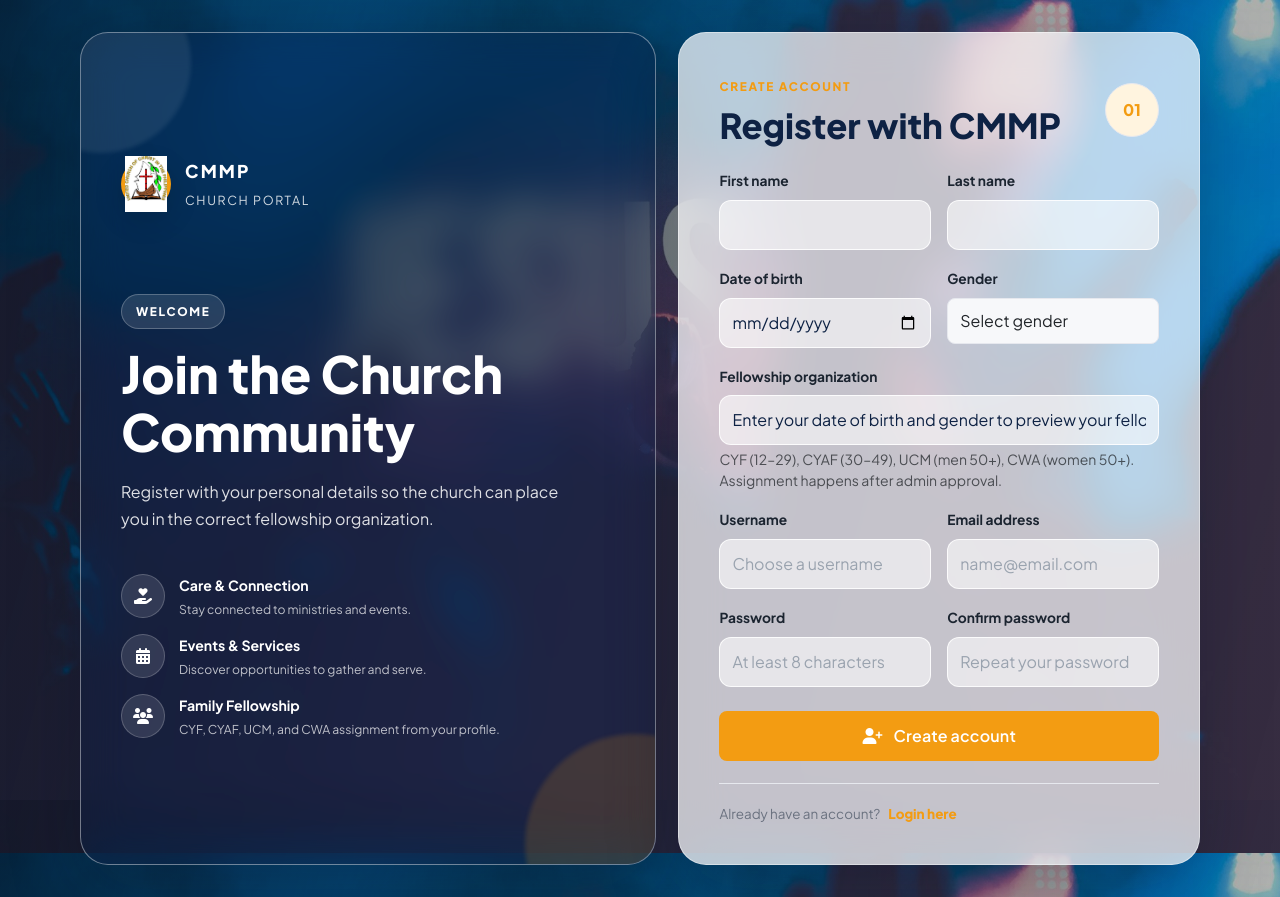
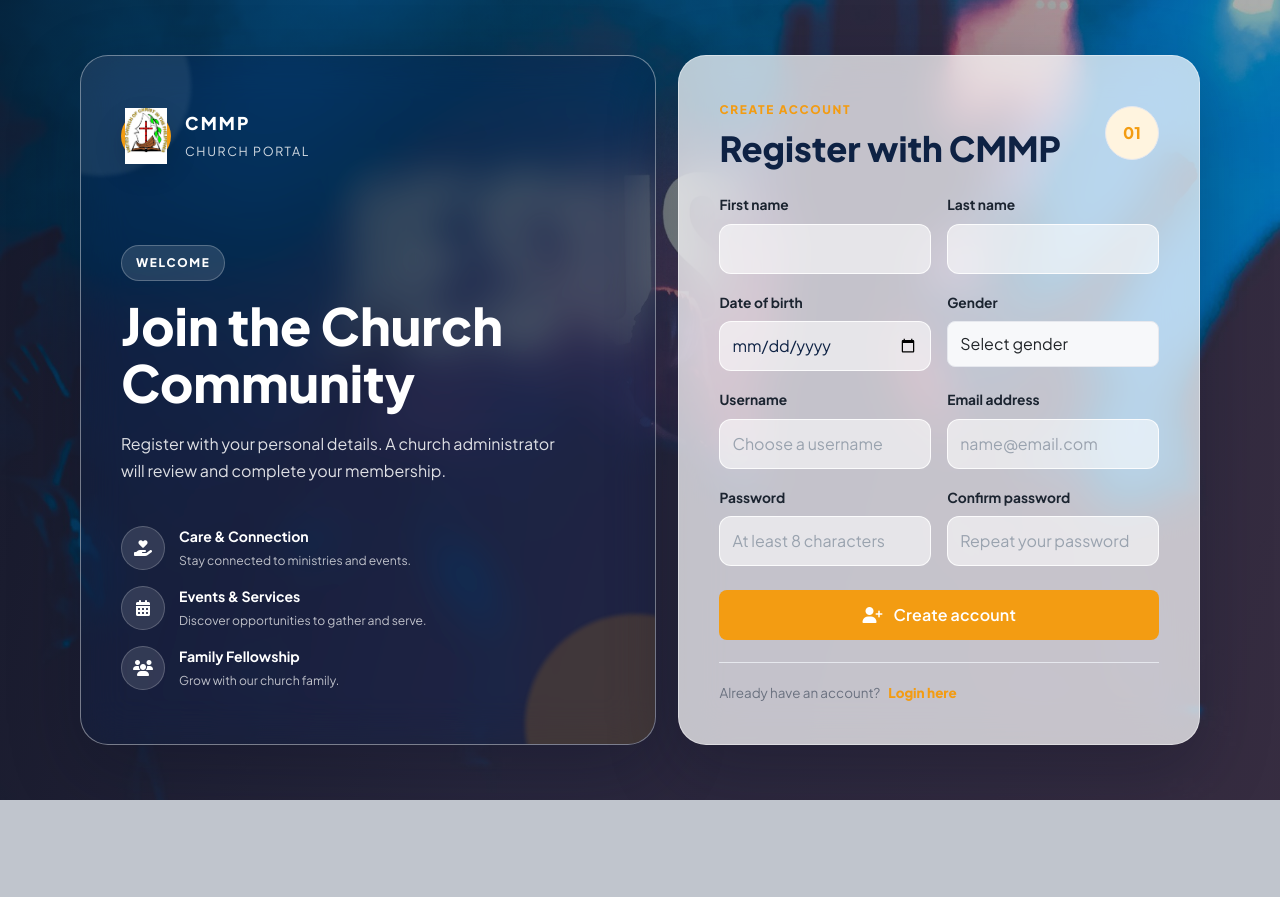
Before and after one commit to MiraWeb04/CMMP, a PHP site: page /CMMP/auth/register.php in a window 1280 px wide. After the commit the page ends 800 px from the top, so only its background shows below. Run offline with PHP 8.4, Linux system fonts and the light colour scheme; some libraries are stand-ins or nearby versions.

Commit message:
Hide fellowship org preview on member registration
Registration collects DOB and gender for the member profile only.
Fellowship organization and leader roles are assigned by admin after approval, not shown during signup.

Co-authored-by: MiraWeb04 <MiraWeb04@users.noreply.github.com>

```diff
--- a/auth/register.php
+++ b/auth/register.php
@@ -3,7 +3,6 @@ declare(strict_types=1);
 
 require_once __DIR__ . '/../helpers/auth.php';
 require_once __DIR__ . '/../helpers/csrf.php';
-require_once __DIR__ . '/../helpers/fellowship.php';
 require_once __DIR__ . '/../helpers/registration.php';
 require_once __DIR__ . '/../models/Member.php';
 require_once __DIR__ . '/../models/Notification.php';
@@ -112,10 +111,6 @@ if ($_SERVER['REQUEST_METHOD'] === 'POST') {
 	}
 }
 
-$fellowshipPreview = fellowship_code_for_profile($fields['date_of_birth'] ?: null, $fields['gender'] ?: null);
-$fellowshipPreviewLabel = $fellowshipPreview
-	? fellowship_label_for_code($fellowshipPreview)
-	: 'Enter your date of birth and gender to preview your fellowship organization.';
 ?>
 <!doctype html>
 <html lang="en">
@@ -146,7 +141,7 @@ $fellowshipPreviewLabel = $fellowshipPreview
 				<div class="cmmp-auth-heading">
 					<span class="cmmp-auth-tag">Welcome</span>
 					<h1>Join the Church Community</h1>
-					<p>Register with your personal details so the church can place you in the correct fellowship organization.</p>
+					<p>Register with your personal details. A church administrator will review and complete your membership.</p>
 				</div>
 
 				<div class="cmmp-auth-benefits">
@@ -168,7 +163,7 @@ $fellowshipPreviewLabel = $fellowshipPreview
 						<span class="cmmp-auth-benefit-icon"><i class="fa-solid fa-users"></i></span>
 						<div>
 							<span class="cmmp-auth-benefit-title">Family Fellowship</span>
-							<span class="cmmp-auth-benefit-text">CYF, CYAF, UCM, and CWA assignment from your profile.</span>
+							<span class="cmmp-auth-benefit-text">Grow with our church family.</span>
 						</div>
 					</div>
 				</div>
@@ -222,11 +217,6 @@ $fellowshipPreviewLabel = $fellowshipPreview
 									<option value="Female" <?= $fields['gender'] === 'Female' ? 'selected' : '' ?>>Female</option>
 								</select>
 							</div>
-							<div class="col-12">
-								<label class="form-label" for="fellowship_organization_preview">Fellowship organization</label>
-								<input class="form-control" id="fellowship_organization_preview" value="<?= htmlspecialchars($fellowshipPreviewLabel, ENT_QUOTES, 'UTF-8') ?>" readonly>
-								<div class="form-text">CYF (12–29), CYAF (30–49), UCM (men 50+), CWA (women 50+). Assignment happens after admin approval.</div>
-							</div>
 							<div class="col-md-6">
 								<label class="form-label" for="username">Username</label>
 								<input class="form-control" id="username" name="username" value="<?= htmlspecialchars($fields['username'], ENT_QUOTES, 'UTF-8') ?>" required autocomplete="username" placeholder="Choose a username">
@@ -259,57 +249,5 @@ $fellowshipPreviewLabel = $fellowshipPreview
 		</section>
 	</section>
 </main>
-<script>
-(() => {
-    const dob = document.getElementById('date_of_birth');
-    const gender = document.getElementById('gender');
-    const preview = document.getElementById('fellowship_organization_preview');
-    if (!dob || !gender || !preview) {
-        return;
-    }
-    const labels = {
-        CYF: 'Christian Youth Fellowship (CYF)',
-        CYAF: 'Christian Young Adult Fellowship (CYAF)',
-        UCM: 'United Churchmen (UCM)',
-        CWA: 'Church Women\'s Association (CWA)',
-    };
-    const resolve = () => {
-        if (!dob.value || !gender.value) {
-            preview.value = 'Enter your date of birth and gender to preview your fellowship organization.';
-            return;
-        }
-        const birth = new Date(dob.value + 'T00:00:00');
-        const today = new Date();
-        let age = today.getFullYear() - birth.getFullYear();
-        const monthDiff = today.getMonth() - birth.getMonth();
-        if (monthDiff < 0 || (monthDiff === 0 && today.getDate() < birth.getDate())) {
-            age -= 1;
-        }
-        if (age < 12) {
-            preview.value = 'No fellowship organization yet (under 12 years old).';
-            return;
-        }
-        if (age <= 29) {
-            preview.value = labels.CYF;
-            return;
-        }
-        if (age <= 49) {
-            preview.value = labels.CYAF;
-            return;
-        }
-        if (gender.value === 'Male') {
-            preview.value = labels.UCM;
-            return;
-        }
-        if (gender.value === 'Female') {
-            preview.value = labels.CWA;
-            return;
-        }
-        preview.value = 'Select Male or Female for members aged 50 and above.';
-    };
-    dob.addEventListener('change', resolve);
-    gender.addEventListener('change', resolve);
-})();
-</script>
 </body>
 </html>
--- a/helpers/fellowship.php
+++ b/helpers/fellowship.php
@@ -158,6 +158,8 @@ function fellowship_validate_member_profile(array $data, bool $admin): array
         return [];
     }
 
+    require_once __DIR__ . '/registration.php';
+
     return validate_member_registration_profile($data);
 }
 
--- a/helpers/registration.php
+++ b/helpers/registration.php
@@ -18,7 +18,7 @@ function validate_member_registration_profile(array $data): array
         $errors[] = 'Last name is required.';
     }
     if ($dateOfBirth === '') {
-        $errors[] = 'Date of birth is required for fellowship organization assignment.';
+        $errors[] = 'Date of birth is required.';
     } else {
         $birthDate = DateTimeImmutable::createFromFormat('Y-m-d', $dateOfBirth);
         if (!$birthDate || $birthDate->format('Y-m-d') !== $dateOfBirth) {
@@ -29,9 +29,9 @@ function validate_member_registration_profile(array $data): array
     }
 
     if ($gender === '') {
-        $errors[] = 'Gender is required for fellowship organization assignment.';
+        $errors[] = 'Gender is required.';
     } elseif (!in_array($gender, ['Male', 'Female'], true)) {
-        $errors[] = 'Select Male or Female so the system can assign CYF, CYAF, UCM, or CWA.';
+        $errors[] = 'Select Male or Female.';
     }
 
     if ($errors === [] && $dateOfBirth !== '' && $gender !== '') {
```
